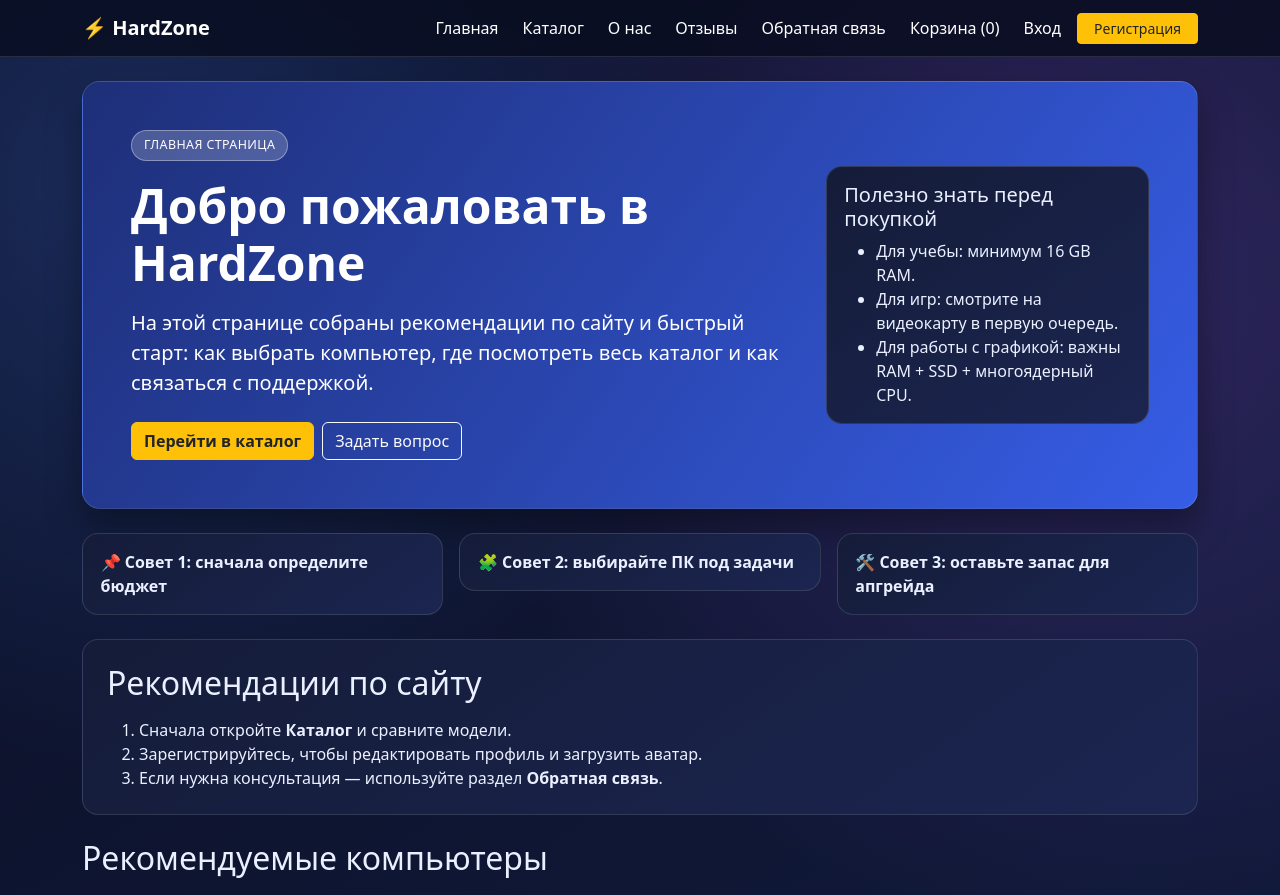
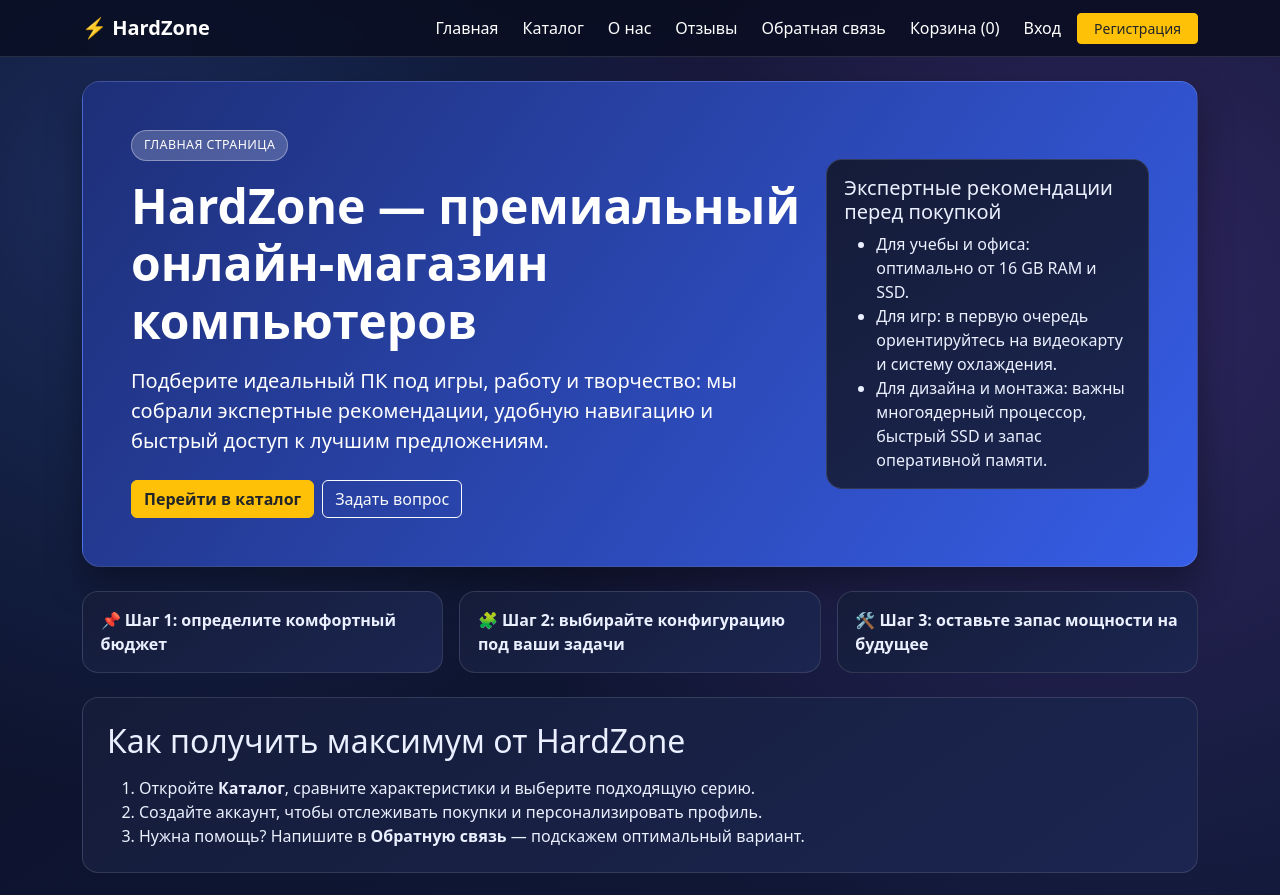
Before and after one commit to Dota2Beta/HardZone, a PHP site: page / in a window 1280 px wide. Shown: the top 895 px of the page. Run offline with PHP 8.4, Linux system fonts and the light colour scheme; data comes from the database, SQL or seed files in the repository.

Commit message:
Polish site copy across storefront pages for premium tone

```diff
--- a/public/catalog.php
+++ b/public/catalog.php
@@ -24,8 +24,8 @@ require_once __DIR__ . '/../templates/header.php';
 ?>
 <div class="d-flex justify-content-between align-items-center mb-4">
     <div>
-        <h1 class="mb-1">Каталог компьютеров</h1>
-        <p class="text-secondary mb-0">Все доступные модели HardZone в одном месте.</p>
+        <h1 class="mb-1">Каталог готовых игровых и рабочих ПК</h1>
+        <p class="text-secondary mb-0">Только актуальные конфигурации с прозрачными характеристиками и честной ценой.</p>
     </div>
     <a href="<?= url('/cart.php') ?>" class="btn btn-warning text-dark">Корзина (<?= cartCount() ?>)</a>
 </div>
--- a/public/feedback.php
+++ b/public/feedback.php
@@ -47,7 +47,7 @@ require_once __DIR__ . '/../templates/header.php';
         <div class="card soft-card shadow-sm">
             <div class="card-body p-4">
                 <h2 class="mb-3">Обратная связь</h2>
-                <p class="text-secondary">Есть вопросы по заказу или нужна консультация по сборке ПК? Напишите нам.</p>
+                <p class="text-secondary">Есть вопросы по выбору техники, оплате или доставке? Напишите нам — команда HardZone на связи.</p>
                 <form method="post" class="needs-validation" novalidate>
                     <div class="mb-3">
                         <label class="form-label">Ваше имя</label>
@@ -73,7 +73,7 @@ require_once __DIR__ . '/../templates/header.php';
     <div class="col-lg-5">
         <div class="info-panel h-100">
             <h4>HardZone Support</h4>
-            <p class="mb-2">Отвечаем обычно в течение 1 рабочего дня.</p>
+            <p class="mb-2">Обычно отвечаем в течение 15–60 минут в рабочее время.</p>
             <ul>
                 <li>Подбор компьютера под бюджет.</li>
                 <li>Консультация по апгрейду.</li>
--- a/public/index.php
+++ b/public/index.php
@@ -13,8 +13,8 @@ require_once __DIR__ . '/../templates/header.php';
     <div class="row align-items-center g-4">
         <div class="col-lg-8">
             <span class="chip">главная страница</span>
-            <h1 class="display-5 fw-bold mt-3 mb-3">Добро пожаловать в HardZone</h1>
-            <p class="lead mb-4">На этой странице собраны рекомендации по сайту и быстрый старт: как выбрать компьютер, где посмотреть весь каталог и как связаться с поддержкой.</p>
+            <h1 class="display-5 fw-bold mt-3 mb-3">HardZone — премиальный онлайн-магазин компьютеров</h1>
+            <p class="lead mb-4">Подберите идеальный ПК под игры, работу и творчество: мы собрали экспертные рекомендации, удобную навигацию и быстрый доступ к лучшим предложениям.</p>
             <div class="d-flex gap-2 flex-wrap">
                 <a href="<?= url('/catalog.php') ?>" class="btn btn-warning text-dark fw-semibold">Перейти в каталог</a>
                 <a href="<?= url('/feedback.php') ?>" class="btn btn-outline-light">Задать вопрос</a>
@@ -22,11 +22,11 @@ require_once __DIR__ . '/../templates/header.php';
         </div>
         <div class="col-lg-4">
             <div class="hz-side-card">
-                <h5>Полезно знать перед покупкой</h5>
+                <h5>Экспертные рекомендации перед покупкой</h5>
                 <ul class="mb-0">
-                    <li>Для учебы: минимум 16 GB RAM.</li>
-                    <li>Для игр: смотрите на видеокарту в первую очередь.</li>
-                    <li>Для работы с графикой: важны RAM + SSD + многоядерный CPU.</li>
+                    <li>Для учебы и офиса: оптимально от 16 GB RAM и SSD.</li>
+                    <li>Для игр: в первую очередь ориентируйтесь на видеокарту и систему охлаждения.</li>
+                    <li>Для дизайна и монтажа: важны многоядерный процессор, быстрый SSD и запас оперативной памяти.</li>
                 </ul>
             </div>
         </div>
@@ -34,23 +34,23 @@ require_once __DIR__ . '/../templates/header.php';
 </section>
 
 <div class="row g-3 mb-4">
-    <div class="col-md-4"><div class="feature-box">📌 Совет 1: сначала определите бюджет</div></div>
-    <div class="col-md-4"><div class="feature-box">🧩 Совет 2: выбирайте ПК под задачи</div></div>
-    <div class="col-md-4"><div class="feature-box">🛠️ Совет 3: оставьте запас для апгрейда</div></div>
+    <div class="col-md-4"><div class="feature-box">📌 Шаг 1: определите комфортный бюджет</div></div>
+    <div class="col-md-4"><div class="feature-box">🧩 Шаг 2: выбирайте конфигурацию под ваши задачи</div></div>
+    <div class="col-md-4"><div class="feature-box">🛠️ Шаг 3: оставьте запас мощности на будущее</div></div>
 </div>
 
 <div class="card soft-card mb-4">
     <div class="card-body p-4">
-        <h2 class="mb-3">Рекомендации по сайту</h2>
+        <h2 class="mb-3">Как получить максимум от HardZone</h2>
         <ol class="mb-0">
-            <li>Сначала откройте <strong>Каталог</strong> и сравните модели.</li>
-            <li>Зарегистрируйтесь, чтобы редактировать профиль и загрузить аватар.</li>
-            <li>Если нужна консультация — используйте раздел <strong>Обратная связь</strong>.</li>
+            <li>Откройте <strong>Каталог</strong>, сравните характеристики и выберите подходящую серию.</li>
+            <li>Создайте аккаунт, чтобы отслеживать покупки и персонализировать профиль.</li>
+            <li>Нужна помощь? Напишите в <strong>Обратную связь</strong> — подскажем оптимальный вариант.</li>
         </ol>
     </div>
 </div>
 
-<h2 class="mb-4">Рекомендуемые компьютеры</h2>
+<h2 class="mb-4">Рекомендуемые модели от экспертов HardZone</h2>
 <div class="row g-4">
     <?php foreach ($featuredProducts as $product): ?>
         <div class="col-md-6">
--- a/public/login.php
+++ b/public/login.php
@@ -40,7 +40,8 @@ require_once __DIR__ . '/../templates/header.php';
     <div class="col-lg-5">
         <div class="card shadow-sm soft-card">
             <div class="card-body p-4">
-                <h2 class="mb-4">Вход</h2>
+                <h2 class="mb-2">Добро пожаловать обратно</h2>
+                <p class="text-secondary mb-4">Войдите в личный кабинет HardZone, чтобы управлять заказами и профилем.</p>
                 <form method="post">
                     <div class="mb-3">
                         <label class="form-label">Логин или email</label>
--- a/public/register.php
+++ b/public/register.php
@@ -64,7 +64,8 @@ require_once __DIR__ . '/../templates/header.php';
     <div class="col-lg-6">
         <div class="card shadow-sm soft-card">
             <div class="card-body p-4">
-                <h2 class="mb-4">Регистрация</h2>
+                <h2 class="mb-2">Создание аккаунта HardZone</h2>
+                <p class="text-secondary mb-4">Зарегистрируйтесь, чтобы оформлять заказы быстрее и получать персональные рекомендации.</p>
                 <form method="post" class="needs-validation" novalidate>
                     <div class="mb-3">
                         <label class="form-label">Логин</label>
--- a/public/reviews.php
+++ b/public/reviews.php
@@ -54,7 +54,7 @@ require_once __DIR__ . '/../templates/header.php';
         <div class="card soft-card h-100">
             <div class="card-body p-4">
                 <h1 class="mb-3">Отзывы</h1>
-                <p class="text-secondary">Это отдельная страница отзывов, не связанная с разделом обратной связи.</p>
+                <p class="text-secondary">Здесь публикуются реальные впечатления покупателей о сервисе и качестве наших сборок.</p>
                 <?php if (!$user): ?>
                     <div class="alert alert-warning mb-0">
                         Оставлять отзывы могут только зарегистрированные пользователи.
--- a/templates/footer.php
+++ b/templates/footer.php
@@ -5,7 +5,7 @@
             <div class="col-12 col-lg-3">
                 <div class="footer-brand-card">
                     <h5 class="footer-brand mb-2">HARDZONE</h5>
-                    <p class="footer-brand-text mb-3">Магазин игровых компьютеров и комплектующих с поддержкой под ваш бюджет.</p>
+                    <p class="footer-brand-text mb-3">Премиальный магазин игровых и рабочих ПК с профессиональным подбором под ваши задачи.</p>
                     <div class="footer-contacts">
                         <div>8 (800) 775-82-35</div>
                         <a href="<?= url('/feedback.php') ?>">Написать в поддержку</a>
@@ -50,7 +50,7 @@
         </div>
 
         <div class="footer-note mt-4">
-            Приглашаем вас в наш <a href="<?= url('/about.php') ?>">шоу-рум</a>. Поможем собрать систему под игры, стриминг, дизайн или работу с AI.
+            Добро пожаловать в HardZone: поможем подобрать и настроить систему под игры, стриминг, дизайн, разработку и задачи AI.
         </div>
 
         <div class="footer-bottom mt-4 pt-3">
```
Also changed, not shown: public/about.php (+6 -6 lines), public/cart.php (+10 -9 lines).
